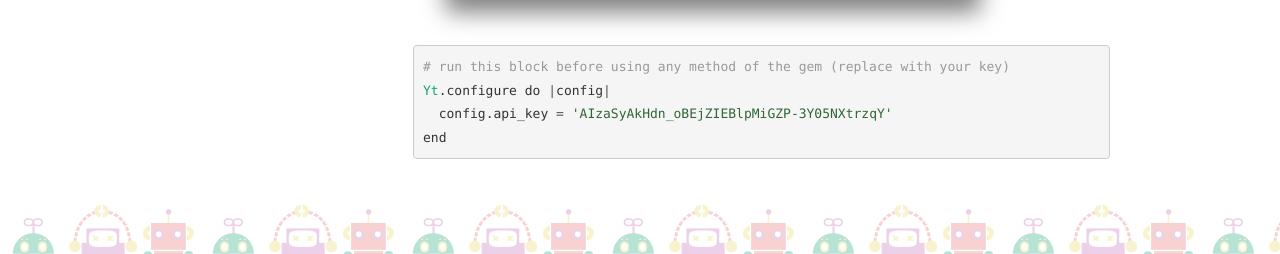
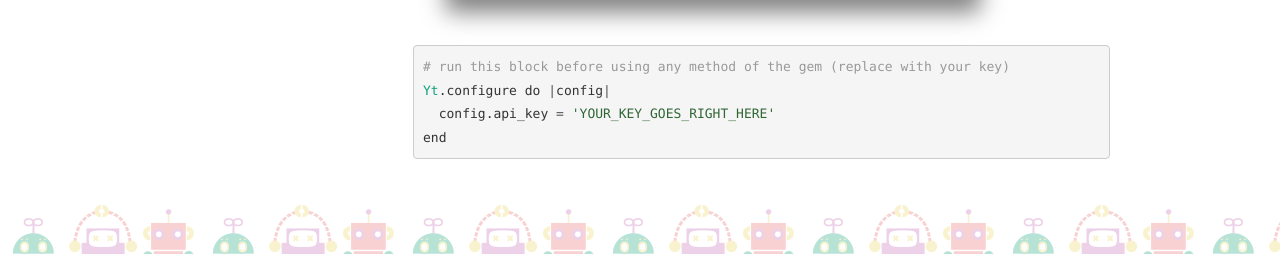
Before and after one commit to nullscreen/yt-core, a Jekyll site: the page built from docs/index.html, in a window 1280 px wide and 900 px high, scrolled down 1483 px. Shown: the part 646-900 px from the top of the window. Built offline with Jekyll 4.4.1, drawn with Linux system fonts in a browser that asks for light colours; nearby versions of some CDN libraries; some web fonts are replaced.

Commit message:
the sample key got flagged as a secret

```diff
--- a/docs/index.html
+++ b/docs/index.html
@@ -31,7 +31,7 @@ h2: "Installing Yt"
     {% highlight ruby %}
 # run this block before using any method of the gem (replace with your key)
 Yt.configure do |config|
-  config.api_key = 'AIzaSyAkHdn_oBEjZIEBlpMiGZP-3Y05NXtrzqY'
+  config.api_key = 'YOUR_KEY_GOES_RIGHT_HERE'
 end{% endhighlight %}
   </dd>
 </dl>
```
